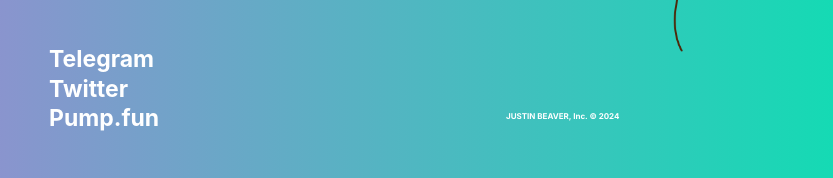
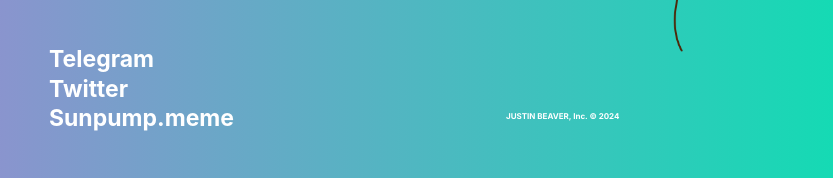
Before and after one commit to nEWtoKENS33/justinbeaver, a plain HTML site: page index.html in a window 1280 px wide. Shown: the part 1983-2161 px from the top of the page, 447-1280 px from the left. Drawn offline with Linux system fonts and the light colour scheme; animation ran at ten frames a second; files whose address does not match are found by name; a web font is replaced by a local one.

Commit message:
Update index.html

```diff
--- a/index.html
+++ b/index.html
@@ -605,7 +605,7 @@
           <li class="footer__nav__item">
             <a href="https://sunpump.meme" target="_blank" style="font-size: 23px;color: #fff;" >
               <p>
-                Pump.fun
+                Sunpump.meme
               </p>
             </a>
           </li>
```
